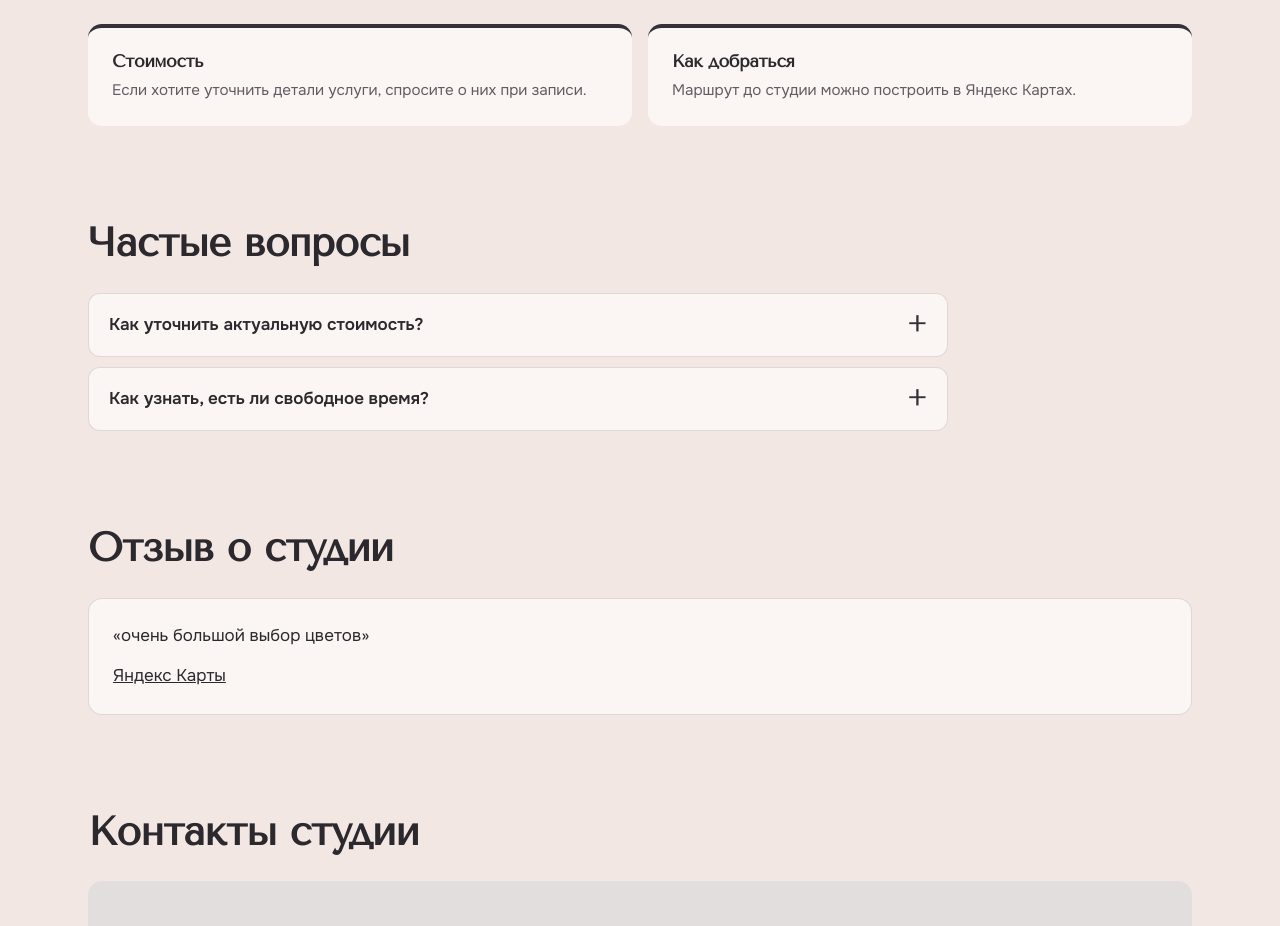
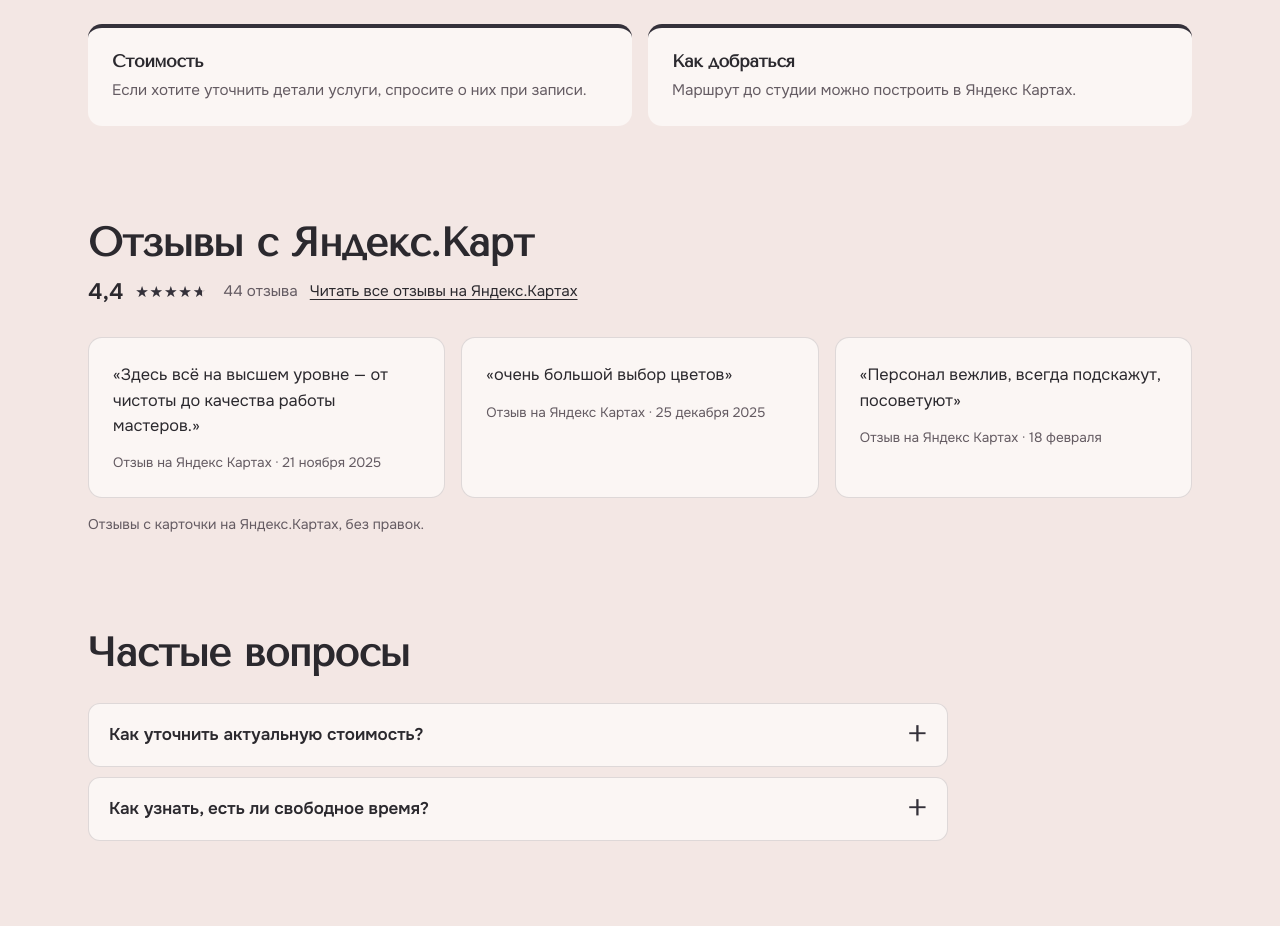
Before and after one commit to tuzir2022-creator/lavanda-nails-murmansk, a plain HTML site: page index.html in a window 1280 px wide. Shown: the part 2286-3212 px from the top of the page. Drawn offline with Linux system fonts and the light colour scheme.

Commit message:
Build studio demo with VS-06

```diff
--- a/index.html
+++ b/index.html
@@ -91,15 +91,21 @@
     </ul>
   </section>
 
-
+  <section class="s-section s-reveal">
+    <header class="s-section__head s-section__head--reviews"><h2>Отзывы с Яндекс.Карт</h2><p class="s-reviews__rating"><span class="s-reviews__num">4,4</span><span class="s-reviews__stars" style="--r: 4.4" aria-label="рейтинг 4,4 из 5"></span><span class="s-reviews__count">44 отзыва</span><a class="s-reviews__all" href="https://yandex.ru/maps/org/19254647739/reviews/" target="_blank" rel="noopener">Читать все отзывы на Яндекс.Картах</a></p></header>
+    <ul class="s-reviews">
+      <li><blockquote>«Здесь всё на высшем уровне — от чистоты до качества работы мастеров.»</blockquote><p class="s-reviews__who">Отзыв на Яндекс Картах · 21 ноября 2025</p></li>
+      <li><blockquote>«очень большой выбор цветов»</blockquote><p class="s-reviews__who">Отзыв на Яндекс Картах · 25 декабря 2025</p></li>
+      <li><blockquote>«Персонал вежлив, всегда подскажут, посоветуют»</blockquote><p class="s-reviews__who">Отзыв на Яндекс Картах · 18 февраля</p></li>
+    </ul>
+    <p class="s-note">Отзывы с карточки на Яндекс.Картах, без правок.</p>
+  </section>
 
   <section class="s-section s-reveal">
     <header class="s-section__head"><h2>Частые вопросы</h2></header>
     <div class="s-faq"><details><summary>Как уточнить актуальную стоимость?</summary><p>Откройте карточку студии и уточните цену выбранной услуги при записи.</p></details><details><summary>Как узнать, есть ли свободное время?</summary><p>Откройте карточку студии на Яндекс Картах и воспользуйтесь указанным там каналом связи.</p></details></div>
   </section>
 
-  <section class="s-section s-reveal"><header class="s-section__head"><h2>Отзыв о студии</h2></header>
-  <ul class="s-reviews"><li><p>«очень большой выбор цветов»</p><a href="https://yandex.ru/maps/org/19254647739/reviews/">Яндекс Карты</a></li></ul></section>
   <section class="s-section s-final s-reveal" id="contacts">
     <header class="s-section__head"><h2>Контакты студии</h2></header>
     <div class="s-contacts">
```
